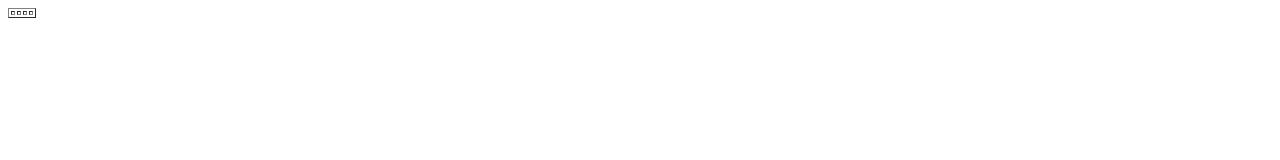
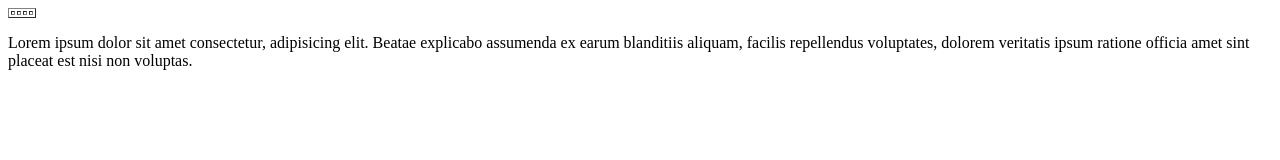
Before and after one commit to nicolast1308/proyectosena2, a plain HTML site: page index.html in a window 1280 px wide. Drawn offline with Linux system fonts and the light colour scheme.

Commit message:
modificacion index

```diff
--- a/index.html
+++ b/index.html
@@ -14,5 +14,6 @@
             <td></td>
         </tr>
     </table>
+    <p>Lorem ipsum dolor sit amet consectetur, adipisicing elit. Beatae explicabo assumenda ex earum blanditiis aliquam, facilis repellendus voluptates, dolorem veritatis ipsum ratione officia amet sint placeat est nisi non voluptas.</p>
 </body>
 </html>
```
